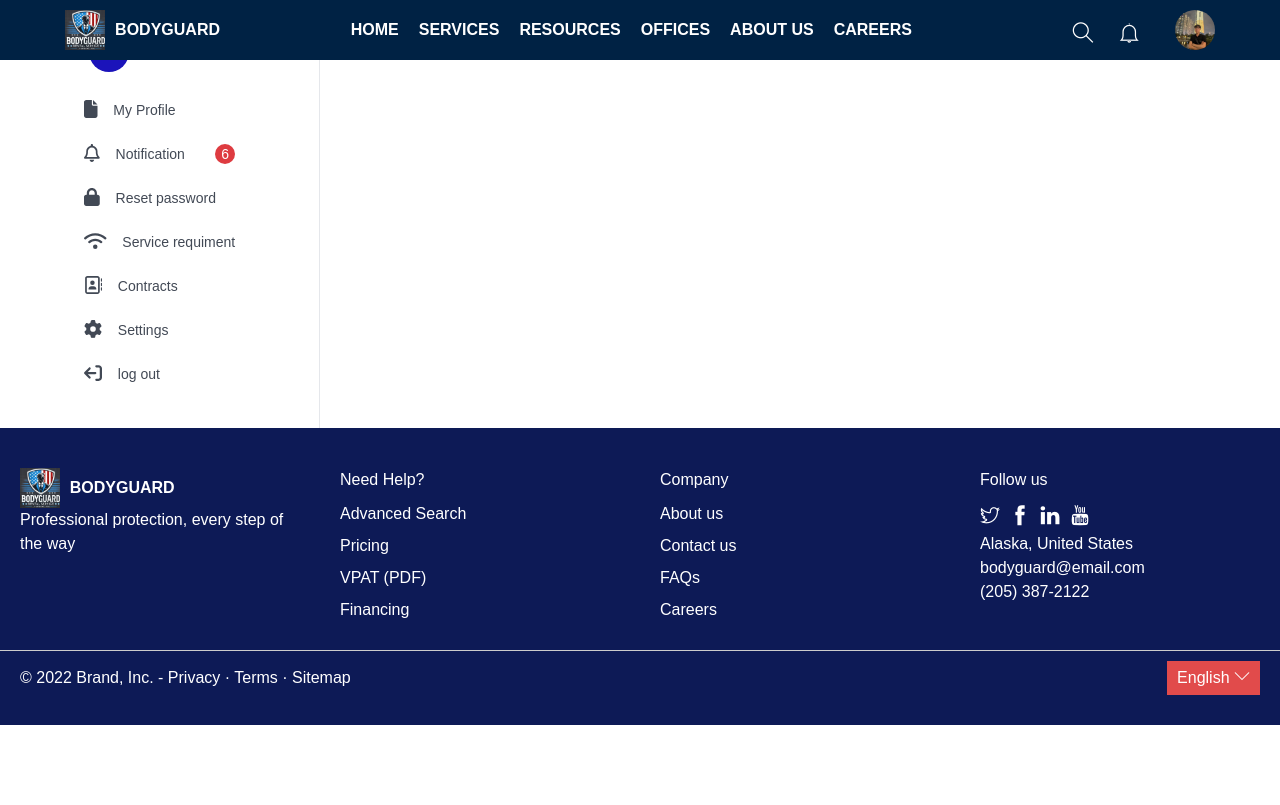
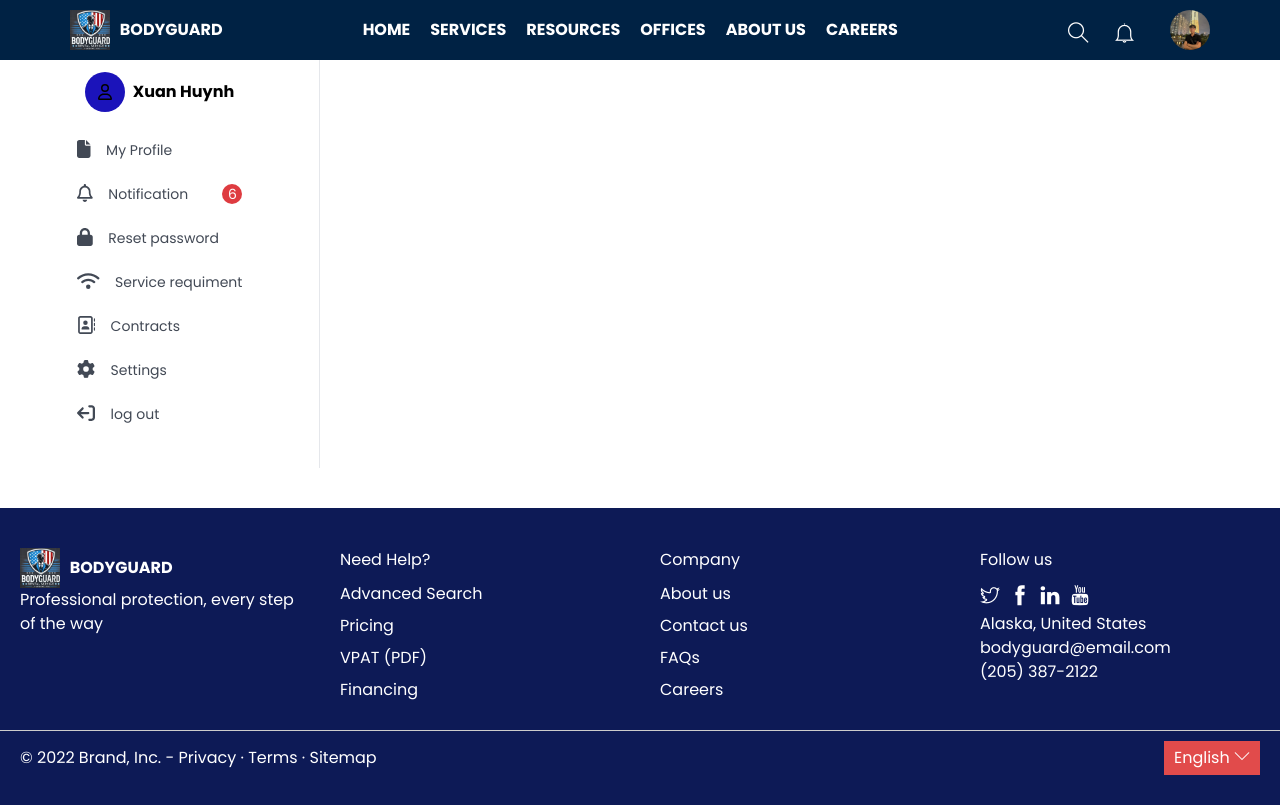
Before and after one commit to Group2VietTriDao/Frontend, a React (Create React App) app: page /customer in a window 1280 px wide. Built offline with nearby package versions, Linux system fonts and the light colour scheme.

Commit message:
comment code and change css class

```diff
--- a/src/layouts/CustomerLayout.js
+++ b/src/layouts/CustomerLayout.js
@@ -194,7 +194,7 @@ const CustomerLayout = () => {
           </div>
         </div>
       </header>
-      <main className='grid grid-cols-4'>
+      <main className='grid grid-cols-4 my-10'>
         <SidebarCustomer />
         <Outlet />
       </main>
--- a/src/layouts/CustomerLayout.module.css
+++ b/src/layouts/CustomerLayout.module.css
@@ -1,9 +1,11 @@
 /* General */
-:global(*) {
+
+/* nên sử dụng thuộc tính global trong index.css */
+/* :global(*) {
   text-decoration: none;
   font-family: Arial, Helvetica, sans-serif;
   box-sizing: border-box;
-}
+} */
 
 /* Header */
 .header {
```
